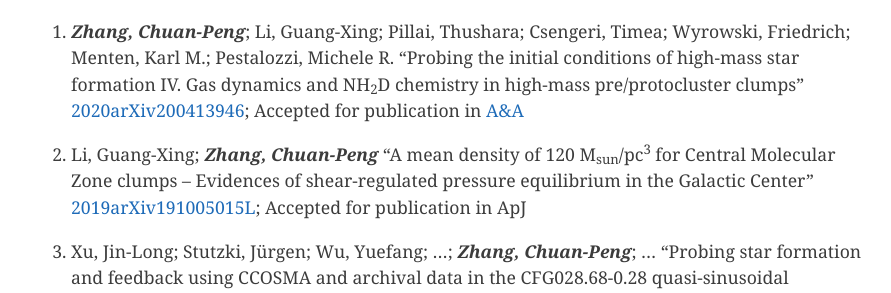
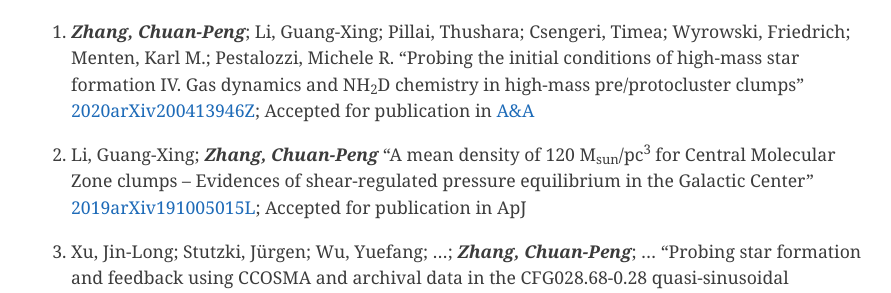
Before and after one commit to zcp521/zcp521.github.io, a Jekyll site: the page built from pub.md, in a window 1280 px wide and 900 px high, scrolled down 555 px. Shown: the part 162-455 px from the top of the window, without its empty margins (193-1084 px from the left). Built offline with Jekyll 4.4.1, drawn with Linux system fonts in a browser that asks for light colours.

Commit message:
Update pub.md

```diff
--- a/pub.md
+++ b/pub.md
@@ -16,7 +16,7 @@ tagline: "My publication list"
 
 40. ***Zhang, Chuan-Peng***; Li, Guang-Xing; Pillai, Thushara; Csengeri, Timea; Wyrowski, Friedrich; Menten, Karl M.; Pestalozzi, Michele R.
 	"Probing the initial conditions of high-mass star formation IV. Gas dynamics and NH<sub>2</sub>D chemistry in high-mass pre/protocluster clumps"
-	[2020arXiv200413946](https://arxiv.org/abs/2004.13946);
+	[2020arXiv200413946Z](https://ui.adsabs.harvard.edu/abs/2020arXiv200413946Z);
 	Accepted for publication in [A&A]({{site.baseurl}}/pub/PdBI-spectra.pdf)
 
 39. Li, Guang-Xing; ***Zhang, Chuan-Peng***
```
